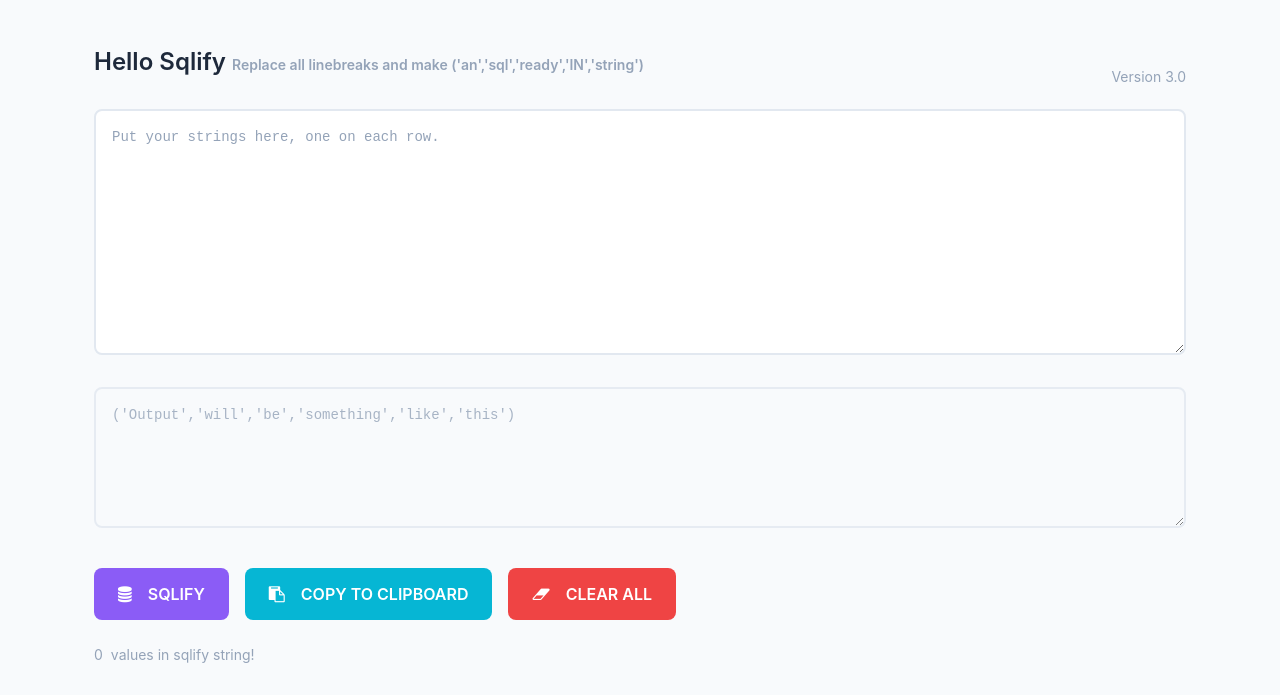
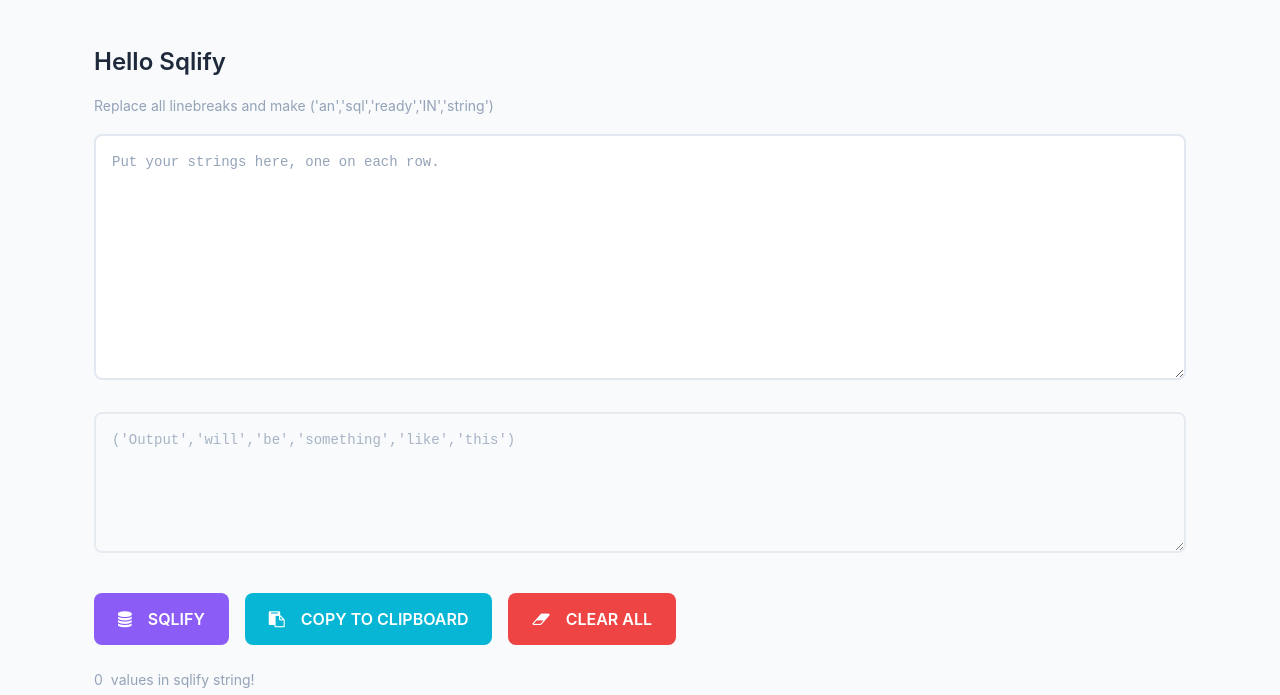
Before and after one commit to PROOHF/sqlify, a plain HTML site: page index.html in a window 1280 px wide. Shown: the top 695 px of the page. Drawn offline with Linux system fonts and the light colour scheme.

Commit message:
Removed version number, no one on earth care about that?

```diff
--- a/index.html
+++ b/index.html
@@ -14,10 +14,8 @@
   <div class="container">
     <div class="row pt-5">
       <div class="col-md-auto">
-          <h2>Hello Sqlify <small class="text-muted">Replace all linebreaks and make ('an','sql','ready','IN','string')</small></h2>
-      </div>
-      <div class="col pt-3 text-right">
-        <small class="text-muted">Version 3.0</small>
+          <h2>Hello Sqlify</h2>
+          <small class="text-muted">Replace all linebreaks and make ('an','sql','ready','IN','string')</small>
       </div>
     </div>
     <div class="row py-2">
```
